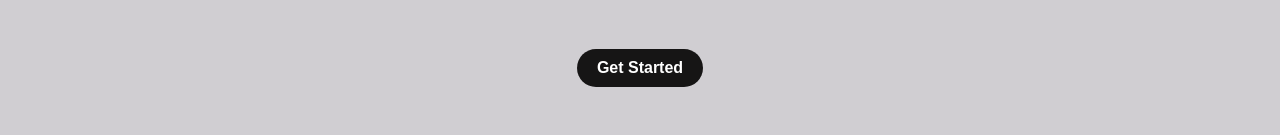
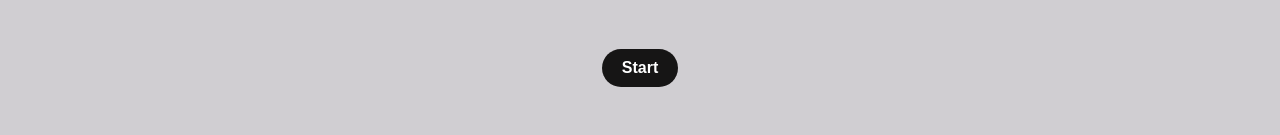
Before and after one commit to omartabbaa/Inleveren-Eindopdrach-frontend, a React (Vite) app: page / in a window 1280 px wide. Shown: the part 225-360 px from the top of the page. Built offline with nearby package versions, Linux system fonts and the light colour scheme.

Commit message:
I changed Get started to Start

```diff
--- a/src/page/LandingPage.jsx
+++ b/src/page/LandingPage.jsx
@@ -12,7 +12,6 @@
     // Start with the first item open by default (index 0)
     const [activeIndex, setActiveIndex] = useState(0);
 
-    // Only change the active index if a different item is clicked
     const toggleAccordion = (index) => {
         setActiveIndex(index);
     };
@@ -27,7 +26,7 @@
                 </div>
             </header>
             <section className="hero">
-                <Link to="/signup" className="cta-button">Get Started</Link>
+                <Link to="/signup" className="cta-button">Start</Link>
                 <div className="hero-image-container">
                     <img src={image} alt="Support Hub Hero" className="hero-image" />
                 </div>
```
